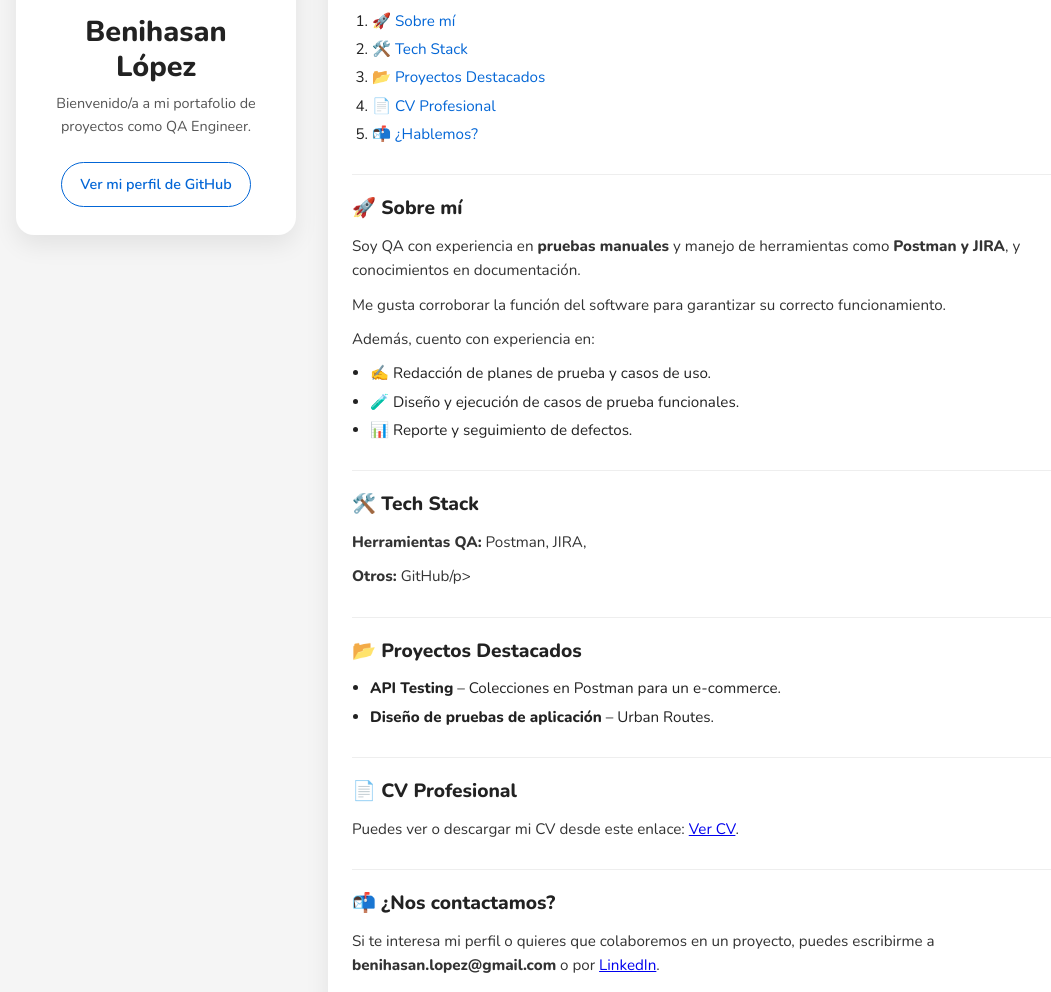
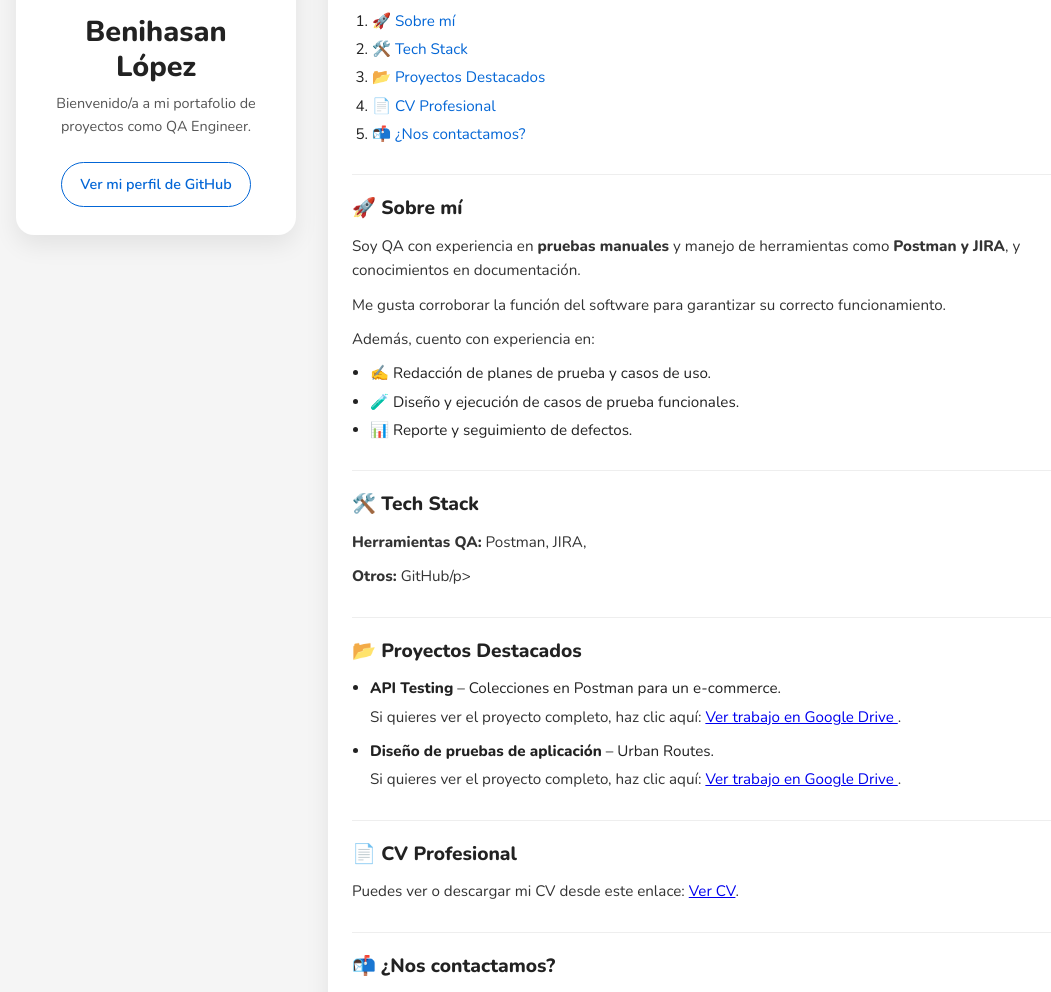
Before and after one commit to Be7-QA/portafolio, a plain HTML site: page index.html in a window 1280 px wide. Shown: the part 291-1283 px from the top of the page, without its empty margins (90-1141 px from the left). Drawn offline with nearby package versions, Linux system fonts and the light colour scheme.

Commit message:
Update index.html

```diff
--- a/index.html
+++ b/index.html
@@ -226,7 +226,7 @@
         <li><a href="#tech-stack">🛠️ Tech Stack</a></li>
         <li><a href="#proyectos">📂 Proyectos Destacados</a></li>
         <li><a href="#cv">📄 CV Profesional</a></li>
-        <li><a href="#contacto">📬 ¿Hablemos?</a></li>
+        <li><a href="#contacto">📬 ¿Nos contactamos?</a></li>
       </ol>
 
       <section id="sobre-mi">
@@ -260,7 +260,25 @@
         <h3>📂 Proyectos Destacados</h3>
         <ul>
           <li><strong>API Testing</strong> – Colecciones en Postman para un e-commerce.</li>
+          <p>
+  Si quieres ver el proyecto completo, haz clic aquí:
+  <a href="https://docs.google.com/spreadsheets/d/1stKZeTfffMUCMZ4C_rK2UNAEjDxXGprEICx1HQhXjxA/edit?usp=sharing"
+     target="_blank"
+     rel="noopener noreferrer">
+    Ver trabajo en Google Drive
+  </a>.
+</p>
+
           <li><strong>Diseño de pruebas de aplicación</strong> – Urban Routes.</li>
+          <p>
+  Si quieres ver el proyecto completo, haz clic aquí:
+  <a href="https://docs.google.com/spreadsheets/d/13ORZAtn0dcLoGgxn3OEZKwJuZAkHZlBSrTDHXe2NqXA/edit?usp=sharing"
+     target="_blank"
+     rel="noopener noreferrer">
+    Ver trabajo en Google Drive
+  </a>.
+</p>
+
         </ul>
       </section>
 
@@ -269,7 +287,7 @@
         <h3>📄 CV Profesional</h3>
         <p>
           Puedes ver o descargar mi CV desde este enlace:
-          <a href="https://docs.google.com/document/d/1m-WSyEr_n1T8S4n3Cdd32Plcl-6NaSQsXoRV5Ra7m1E/edit?usp=sharing" target="_blank">Ver CV</a>.
+          <a href="https://docs.google.com/document/d/1WYpgVApU5WAOAX6l2JBmYQyjNl7ZxkugzCa_eQfLT4k/edit?usp=sharing" target="_blank">Ver CV</a>.
         </p>
       </section>
 
```
